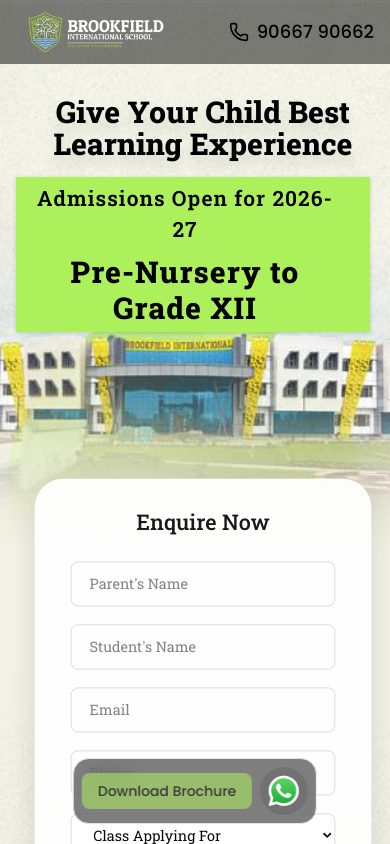
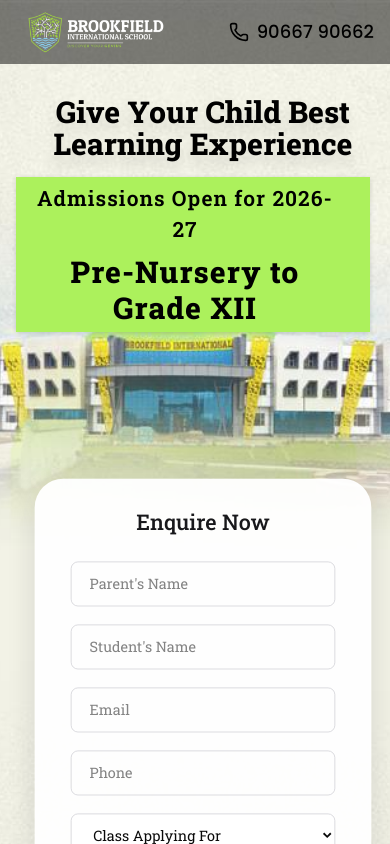
Before and after one commit to itstealth/bfis-lp, a Next.js app: page / in a window 390 px wide. Shown: the top 844 px of the page. Built offline with nearby package versions, Linux system fonts and the light colour scheme.

Commit message:
Enhance DockButtons component visibility with conditional opacity
- Updated the DockButtons component to include conditional class names for opacity based on visibility state, improving user interaction and visual feedback.

```diff
--- a/src/components/DockButtons.jsx
+++ b/src/components/DockButtons.jsx
@@ -27,7 +27,9 @@
 
   return (
     <div
-      className={`fixed bottom-5 sm:bottom-8 left-[50%] translate-x-[-50%] z-50 md:transition-opacity md:duration-300 block sm:hidden`}
+      className={`fixed bottom-5 sm:bottom-8 left-[50%] translate-x-[-50%] z-50 md:transition-opacity md:duration-300 block ${
+        isVisible ? "opacity-100" : "opacity-0 pointer-events-none"
+      }`}
     >
       <Dock className="bg-black/50 h-full">
         <DockIcon
```
